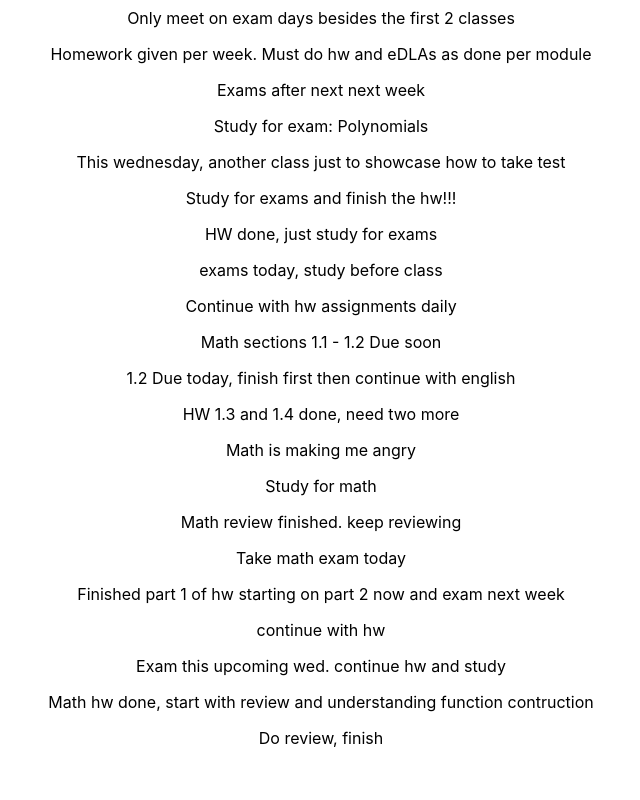
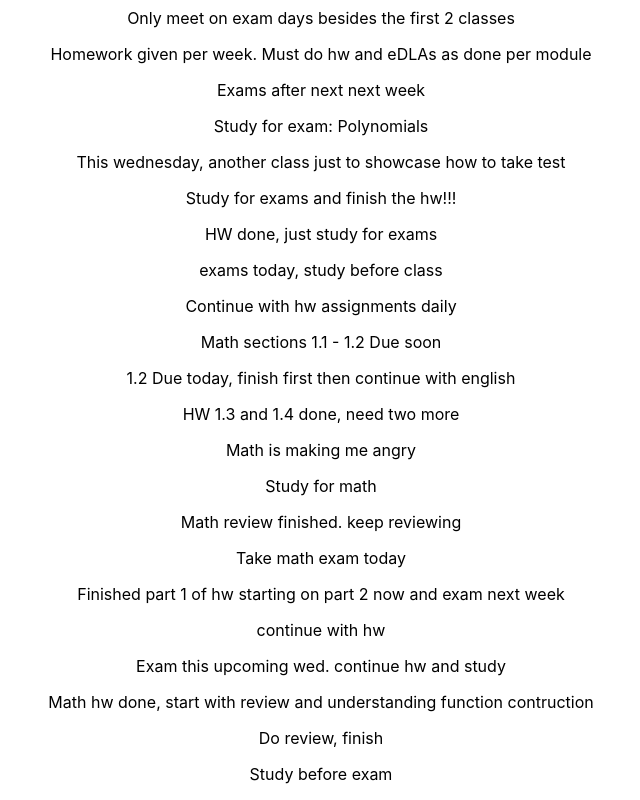
Before and after one commit to jsoomie/school-notebook, a React (Create React App) app: page /math in a window 1280 px wide. Shown: the part 182-982 px from the top of the page, without its empty margins (319-959 px from the left). Before the commit the page ends 946 px from the top, so only its background shows below. Built offline with nearby package versions, Linux system fonts and the light colour scheme.

Commit message:
chore: update math exam

```diff
--- a/src/pages/Math/Math.tsx
+++ b/src/pages/Math/Math.tsx
@@ -30,6 +30,7 @@ export const Math = () => {
         Math hw done, start with review and understanding function contruction
       </p>
       <p>Do review, finish</p>
+      <p>Study before exam</p>
     </div>
   );
 };
```
